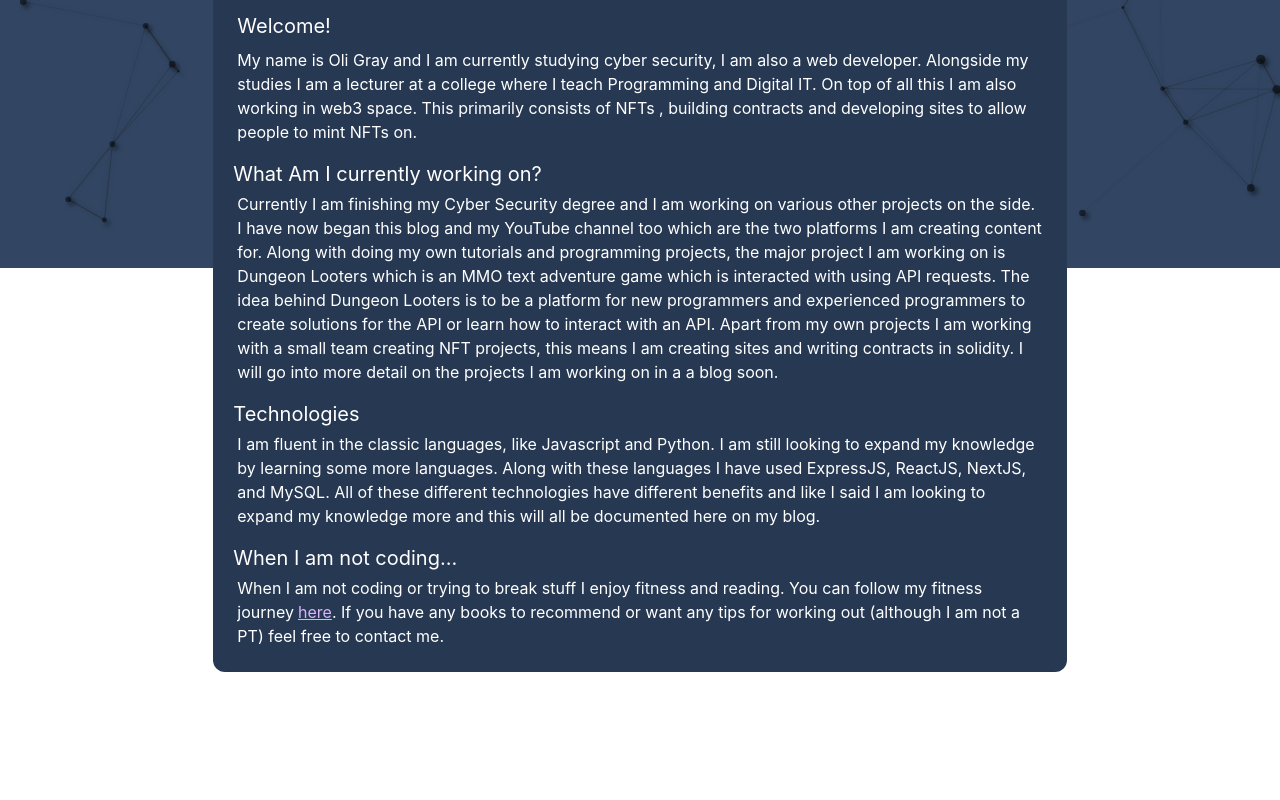
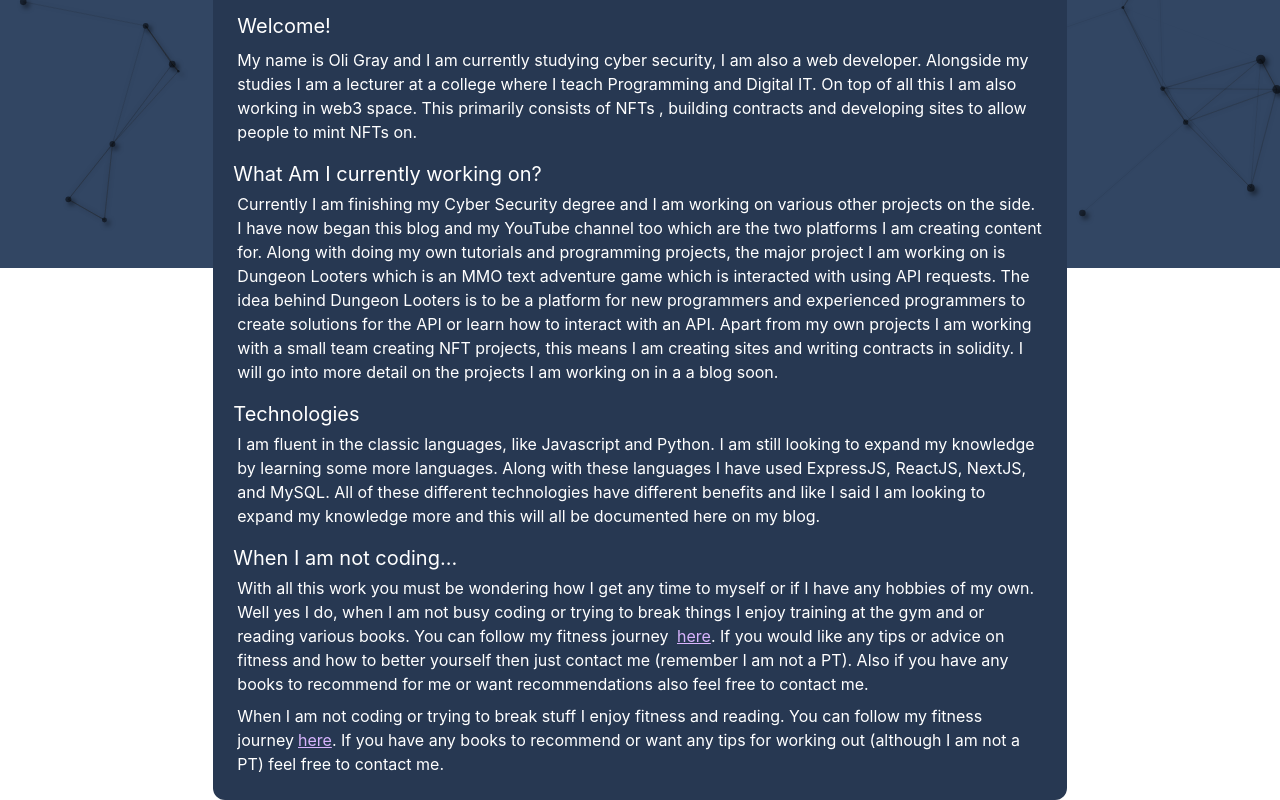
Before and after one commit to KermitTheFr0g/personal-portfolio, a Next.js app: page /about-me in a window 1280 px wide. Shown: the part 532-1332 px from the top of the page. Before the commit the page ends 1204 px from the top, so only its background shows below. Built offline with nearby package versions, Linux system fonts and the light colour scheme.

Commit message:
about me

```diff
--- a/components/modules/AboutMeProfile.jsx
+++ b/components/modules/AboutMeProfile.jsx
@@ -42,6 +42,14 @@ function AboutMeProfile(){
                     When I am not coding...
                 </div>
                 <p className='p-1'>
+                    With all this work you must be wondering how I get any time to myself or if I have any hobbies of my own. Well yes I do,
+                    when I am not busy coding or trying to break things I enjoy training at the gym and or reading various books.
+                    You can follow my fitness journey <a className='pl-1 text-purple-300 underline' href="https://www.instagram.com/oligray_fitness/">here</a>.
+                    If you would like any tips or advice on fitness and how to better yourself then just contact me (remember I am not a PT). Also if you have any
+                    books to recommend for me or want recommendations also feel free to contact me.
+                </p>
+
+                <p className='p-1'>
                     When I am not coding or trying to break stuff I enjoy fitness and reading. You can follow my fitness journey
                     <a className='pl-1 text-purple-300 underline' href="https://www.instagram.com/oligray_fitness/">here</a>. If you have any books
                     to recommend or want any tips for working out (although I am not a PT) feel free to contact me.
--- a/pages/uses.jsx
+++ b/pages/uses.jsx
@@ -49,9 +49,9 @@ function Uses(){
 
                 <ul className='p-1'>
                     <li> - Custom Built PC</li>
-                    <li> - LG 27GL850-B 27" 2560x1440 144Hz</li>
-                    <li> - Samsung UJ590 32" 4k</li>
-                    <li> - Philips 243V7QJABF 24" IPS</li>
+                    <li> - {'LG 27GL850-B 27" 2560x1440 144Hz'}</li>
+                    <li> - {'Samsung UJ590 32" 4k'}</li>
+                    <li> - {'Philips 243V7QJABF 24" IPS'}</li>
                     <li> - Blue Yeti Microphone</li>
                     <li> - Astro A50s</li>
                     <li> - Corsair K70 keyboard</li>
```
